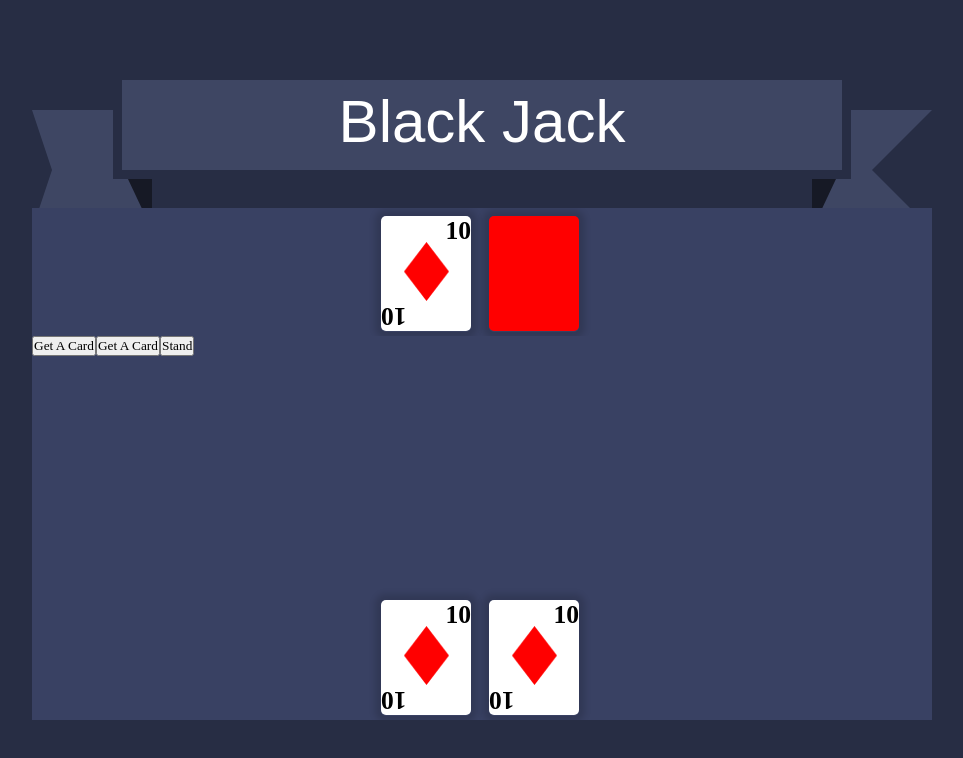
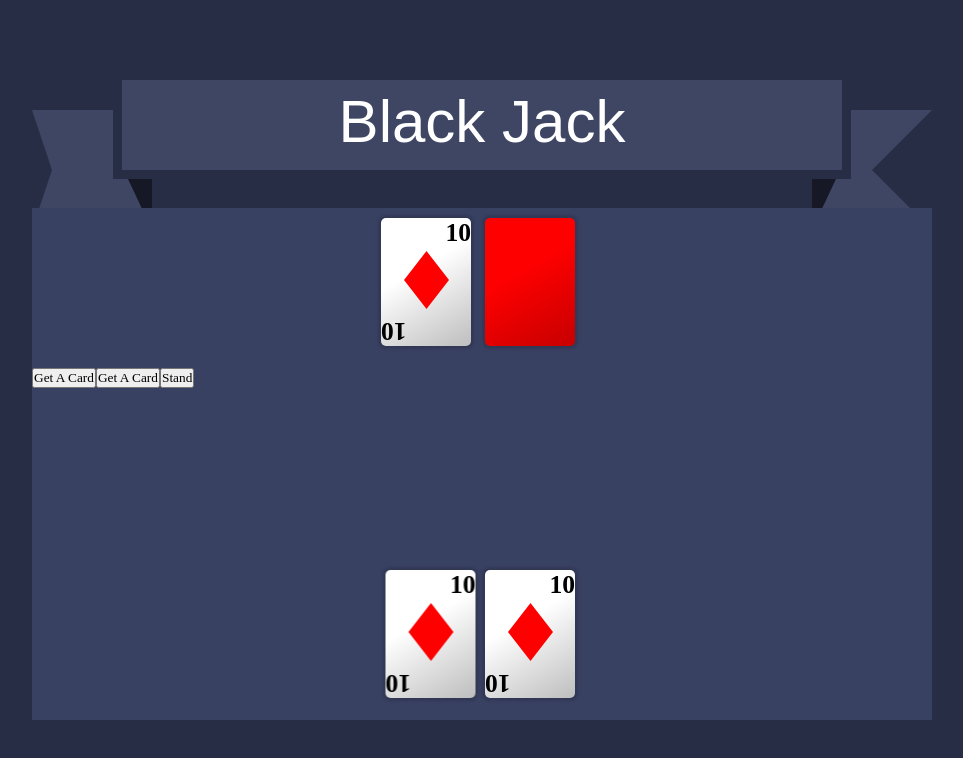
Before and after one commit to shellking41/BlackJack, a React (Vite) app: page / in a window 1280 px wide. Shown: the top 758 px of the page, without its empty margins (158-1121 px from the left). Built offline with nearby package versions, Linux system fonts and the light colour scheme.

Commit message:
Prettier Cards

```diff
--- a/src/Components/ComponentStyles/Cards.module.css
+++ b/src/Components/ComponentStyles/Cards.module.css
@@ -7,8 +7,8 @@
   align-items: center;
 
   width: 10%;
-  /* height: min(30%, 20%); */
-  height: 90%;
+
+  height: 80%;
   border-radius: 5px;
   margin: 2px;
 
@@ -18,8 +18,6 @@
   animation-fill-mode: forwards;
   z-index: var(--zIndex);
   backface-visibility: hidden;
-
-  box-shadow: 0px 0px 6px 6px rgba(0, 0, 0, 0.137);
 }
 
 .Rotator {
@@ -29,6 +27,7 @@
   position: relative;
 }
 
+/*Flip if not Dealers 2nd Card*/
 .animated {
   animation: FlipACard 1000ms cubic-bezier(0.35, 0.16, 0, 1.02);
   animation-fill-mode: forwards;
@@ -48,13 +47,14 @@
 
 .FrontCard {
   position: absolute;
-  background-color: white;
+  background: linear-gradient(150deg, rgb(255, 255, 255) 0%, rgb(255, 255, 255) 40%, rgb(190, 190, 190) 100%);
   width: 100%;
   height: 100%;
   backface-visibility: hidden;
 
   transform: rotateY(180deg);
   border-radius: 5px;
+  box-shadow: 0 0 3px 3px rgba(0, 0, 0, 0.137);
 }
 
 .CardsBack {
@@ -65,10 +65,11 @@
   width: 100%;
   height: 100%;
 
-  background-color: rgb(255, 0, 0);
+  background: linear-gradient(150deg, rgb(255, 0, 0) 0%, rgb(255, 0, 0) 40%, rgb(199, 0, 0) 100%);
   border-radius: 5px;
   backface-visibility: hidden;
   transform: rotateY(0deg);
+  box-shadow: 0 0 3px 3px rgba(0, 0, 0, 0.137);
 }
 
 @keyframes GetACard {
--- a/src/Components/Hooks/useBJGameStart.jsx
+++ b/src/Components/Hooks/useBJGameStart.jsx
@@ -3,16 +3,14 @@ import useGetACard from "./useGetACard";
 
 function useBJGameStart() {
   const { GetACard } = useGetACard();
-  const BJGameStart = (setPlayerCards, setDealersCards) => {
+  const BJGameStart = async (setPlayerCards, setDealersCards) => {
     GetACard(setPlayerCards, null);
 
     GetACard(null, setDealersCards);
 
     GetACard(setPlayerCards, null);
 
-    const timer = setTimeout(() => {
-      GetACard(null, setDealersCards);
-    }, 100);
+    await GetACard(null, setDealersCards);
 
     return () => clearTimeout(timer); // A timeout törlésére a komponens eltávolításakor
   };
--- a/src/Components/UI/Cards/BlackJackCard.jsx
+++ b/src/Components/UI/Cards/BlackJackCard.jsx
@@ -15,21 +15,21 @@ function Card({ symbol, number, index, PlayerCards, DealerCards, Ignore }) {
     const Rotator = RotatorRef.current;
     // Calculate horizontal position
     // Cards should be closer together when rotated
-    const spread = -6; // Adjust this value to control card spacing
+    const spread = -5.5; // Adjust this value to control card spacing
     const xOffset = index * spread;
+
     const zIndex = map_range(index, 0, 99, 99, 0);
 
     Card.style.setProperty("--zIndex", zIndex);
     Card.style.setProperty("--card-right", `${50 + xOffset}%`);
 
+    //if not Dealers 2nd card then Flip--> when the game strats the 2nd card is not flipped
     if (DealerCards && !(DealerCards?.length == 2 && DealerCards?.length - 1 == index)) {
       Rotator.classList.add(style.animated);
     }
     if (PlayerCards || Ignore == true) {
       Rotator.classList.add(style.animated);
     }
-
-    // Calculate z-index for proper layering
   }, [index, Ignore, DealerCards?.length]);
 
   function map_range(value, low1, high1, low2, high2) {
@@ -42,8 +42,8 @@ function Card({ symbol, number, index, PlayerCards, DealerCards, Ignore }) {
       ref={CardRef}
       style={{
         transition: "transform 0.5s ease-in-out",
-        transform: PlayerCards ? `translateX(${(index - PlayerCards.length + 1) * 60}%) ` : DealerCards ? `translateX(${(index - DealerCards.length + 1) * 60}%) ` : null,
-      }}
+        transform: PlayerCards ? `translateX(${(index - PlayerCards.length + 1) * 55}%) ` : DealerCards ? `translateX(${(index - DealerCards.length + 1) * 60}%) ` : null,
+      }} /*transform--> always push to the left if a new card initialized*/
     >
       <div className={style.Rotator} ref={RotatorRef}>
         <div className={`${style.FrontCard}`}>
--- a/src/Games/BlackJack.module.css
+++ b/src/Games/BlackJack.module.css
@@ -15,7 +15,7 @@
 }
 .dealerCardContainer {
   width: 100%;
-  height: 20%;
+  height: 25%;
   position: relative;
   display: flex;
   align-items: center;
@@ -24,7 +24,7 @@
 }
 .playerCardContainer {
   width: 100%;
-  height: 20%;
+  height: 25%;
   position: relative;
   display: flex;
   align-items: center;
@@ -32,7 +32,7 @@
 }
 .playButtons {
   width: 100%;
-  height: 40%;
+  height: 30%;
   position: relative;
 }
 
@@ -54,16 +54,16 @@
     display: none;
   }
   .dealerCardContainer {
-    height: 30%;
+    height: 35%;
   }
 
   .playerCardContainer {
-    height: 30%;
+    height: 35%;
   }
 }
 @media (max-width: 500px) {
   .playButtons {
-    height: 40%;
+    height: 30%;
   }
 
   .dealerCardContainer {
```
